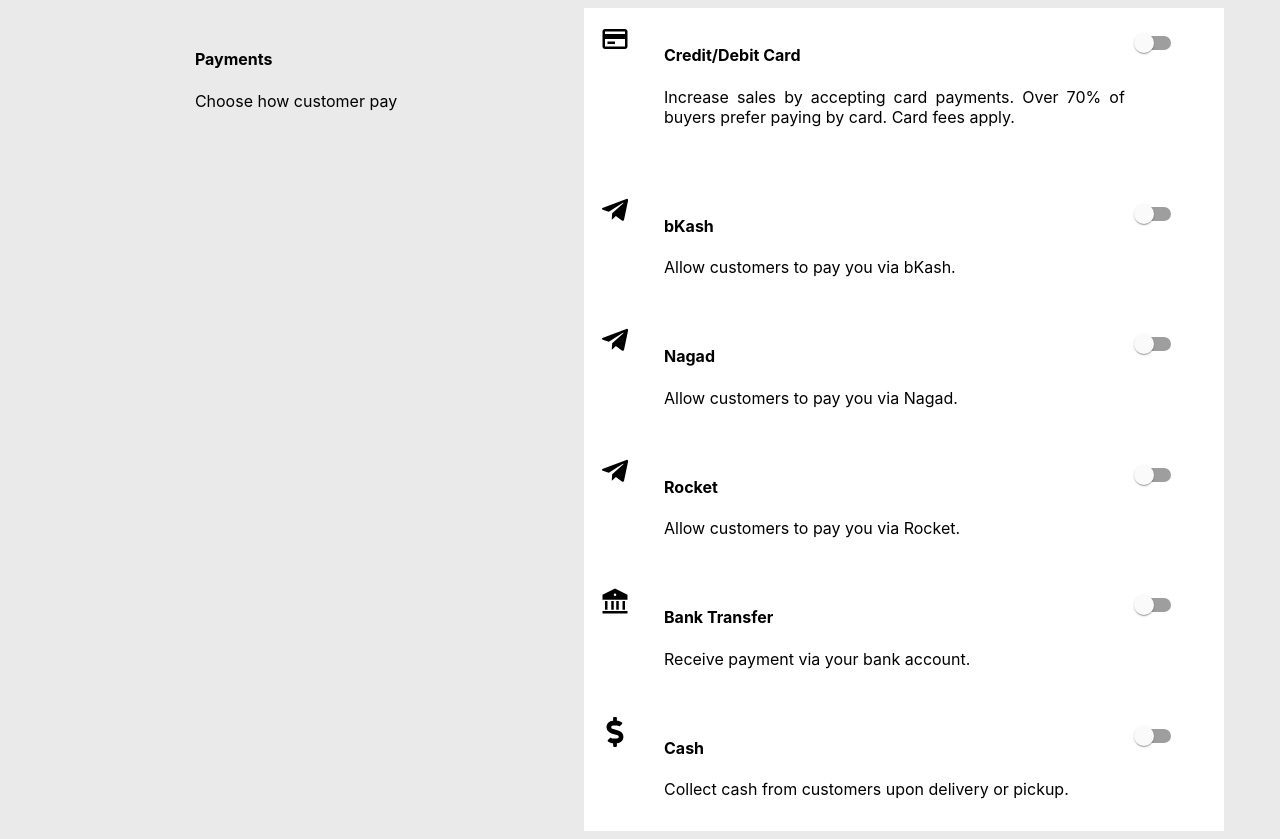
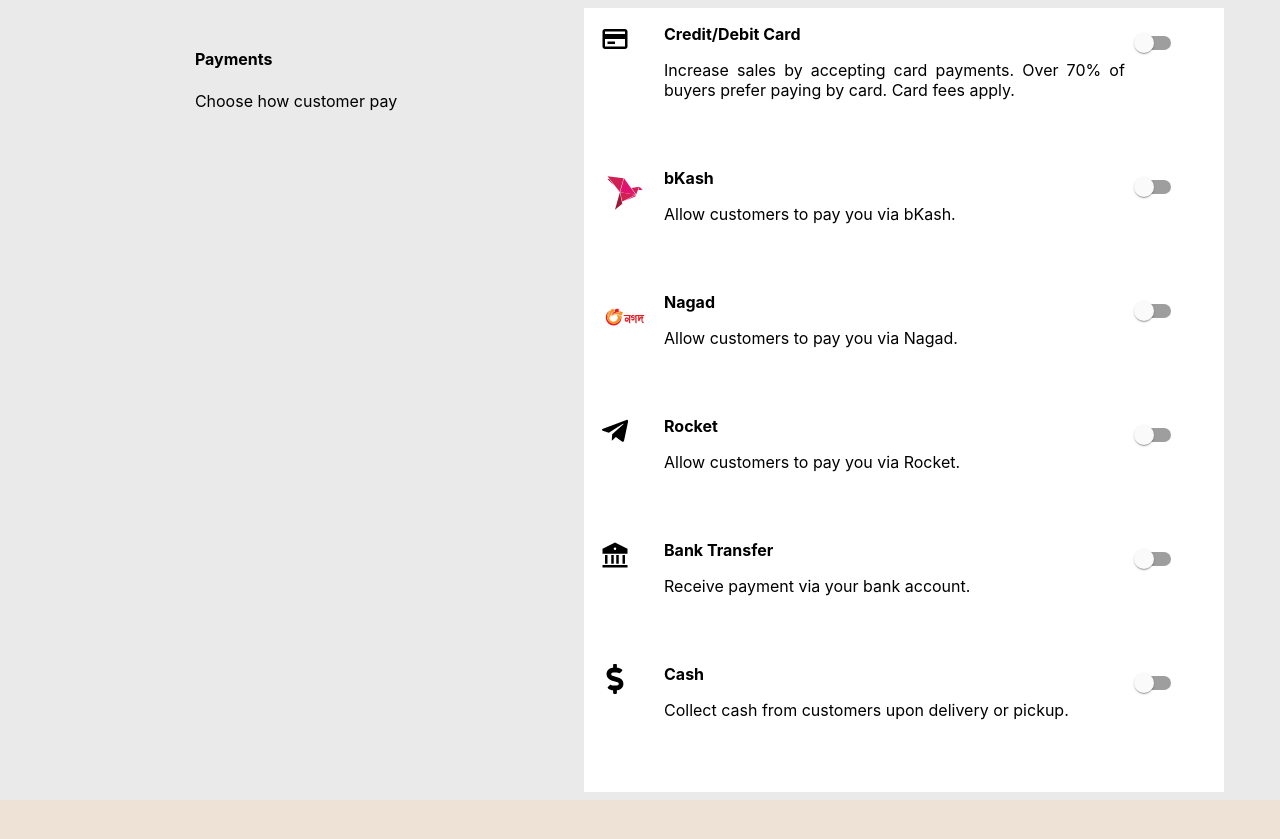
Before and after one commit to Arifulhaque-02128/cococart-new, a Next.js app: page /setting in a window 1280 px wide. After the commit the page ends 800 px from the top, so only its background shows below. Built offline with nearby package versions, Linux system fonts and the light colour scheme.

Commit message:
bkash, nagad icon is updated

```diff
--- a/components/Settings/PaymentSetting/BankTransfer.js
+++ b/components/Settings/PaymentSetting/BankTransfer.js
@@ -18,7 +18,7 @@ const BankTransfer = () => {
             <div>
                 <RiBankFill size={30} />
             </div>
-            <div>
+            <div className={styles.midContainer}>
                 <h4>Bank Transfer</h4>
                 <p>Receive payment via your bank account. </p>
                 {
--- a/components/Settings/PaymentSetting/Bkash.js
+++ b/components/Settings/PaymentSetting/Bkash.js
@@ -1,5 +1,4 @@
 import React, { useState } from 'react';
-import {FaTelegramPlane} from 'react-icons/fa';
 import styles from './settings.module.css';
 import Switch from '@material-ui/core/Switch';
 import TextField from '@material-ui/core/TextField';
@@ -7,6 +6,7 @@ import InputLabel from '@material-ui/core/InputLabel';
 import MenuItem from '@material-ui/core/MenuItem';
 import FormControl from '@material-ui/core/FormControl';
 import Select from '@material-ui/core/Select';
+import Image from 'next/image'
 
 const Rocket = () => {
 
@@ -17,14 +17,17 @@ const Rocket = () => {
     const [accType, setAccType] = useState("")
     const [paymentInstruction, setPaymentInstruction] = useState("Payment has to be completed within 30 minutes for your order to be processed.")
 
-    console.log(accType)
-
     return (
         <div className={styles.settingStyle}>
             <div>
-                <FaTelegramPlane size={30} />
+                <Image
+                    src="/bkash.svg"
+                    alt="bKash"
+                    width={50}
+                    height={50}
+                />
             </div>
-            <div>
+            <div className={styles.midContainer}>
                 <h4>bKash</h4>
                 <p>Allow customers to pay you via bKash.</p>
                 {
--- a/components/Settings/PaymentSetting/Cash.js
+++ b/components/Settings/PaymentSetting/Cash.js
@@ -14,7 +14,7 @@ const Cash = () => {
             <div>
                 <FaDollarSign size={30} />
             </div>
-            <div>
+            <div className={styles.midContainer}>
                 <h4>Cash</h4>
                 <p>Collect cash from customers upon delivery or pickup.</p>
                 {
--- a/components/Settings/PaymentSetting/CreditAndDebit.js
+++ b/components/Settings/PaymentSetting/CreditAndDebit.js
@@ -20,7 +20,7 @@ const CreditAndDebit = () => {
             <div>
                 <BiCreditCard size={30} />
             </div>
-            <div>
+            <div className={styles.midContainer}>
                 <h4>Credit/Debit Card</h4>
                 <p>Increase sales by accepting card payments. Over 70% of buyers prefer paying by card. Card fees apply. </p>
                 {
--- a/components/Settings/PaymentSetting/Nagad.js
+++ b/components/Settings/PaymentSetting/Nagad.js
@@ -1,5 +1,4 @@
 import React, { useState } from 'react';
-import {FaTelegramPlane} from 'react-icons/fa';
 import styles from './settings.module.css';
 import Switch from '@material-ui/core/Switch';
 import TextField from '@material-ui/core/TextField';
@@ -7,6 +6,7 @@ import InputLabel from '@material-ui/core/InputLabel';
 import MenuItem from '@material-ui/core/MenuItem';
 import FormControl from '@material-ui/core/FormControl';
 import Select from '@material-ui/core/Select';
+import Image from 'next/image'
 
 const Rocket = () => {
 
@@ -17,14 +17,17 @@ const Rocket = () => {
     const [accType, setAccType] = useState("")
     const [paymentInstruction, setPaymentInstruction] = useState("Payment has to be completed within 30 minutes for your order to be processed.")
 
-    console.log(accType)
-
     return (
         <div className={styles.settingStyle}>
             <div>
-                <FaTelegramPlane size={30} />
+            <Image
+                src="/nagad.svg"
+                alt="Nagad"
+                width={50}
+                height={50}
+            />
             </div>
-            <div>
+            <div  className={styles.midContainer}>
                 <h4>Nagad</h4>
                 <p>Allow customers to pay you via Nagad.</p>
                 {
--- a/components/Settings/PaymentSetting/Rocket.js
+++ b/components/Settings/PaymentSetting/Rocket.js
@@ -24,7 +24,7 @@ const Rocket = () => {
             <div>
                 <FaTelegramPlane size={30} />
             </div>
-            <div>
+            <div className={styles.midContainer}>
                 <h4>Rocket</h4>
                 <p>Allow customers to pay you via Rocket.</p>
                 {
--- a/components/Settings/PaymentSetting/Settings.js
+++ b/components/Settings/PaymentSetting/Settings.js
@@ -16,11 +16,11 @@ const Settings = () => {
             </div>
             <div className={styles.card}>
                 <CreditAndDebit /> <br/>
-                <Bkash />
-                <Nagad />
-                <Rocket />
-                <BankTransfer />
-                <Cash />
+                <Bkash /> <br/>
+                <Nagad /> <br/>
+                <Rocket /> <br/>
+                <BankTransfer /> <br/>
+                <Cash /> <br/>
             </div>
         </div>
     );
--- a/components/Settings/PaymentSetting/settings.module.css
+++ b/components/Settings/PaymentSetting/settings.module.css
@@ -49,3 +49,7 @@
     grid-template-columns: 5vw 36vw 6vw;
     text-align: justify;
 }
+
+.midContainer > h4 {
+    margin: 0 !important;
+}
```
Also changed, not shown: public/bkash.svg (added), public/nagad.svg (added).
